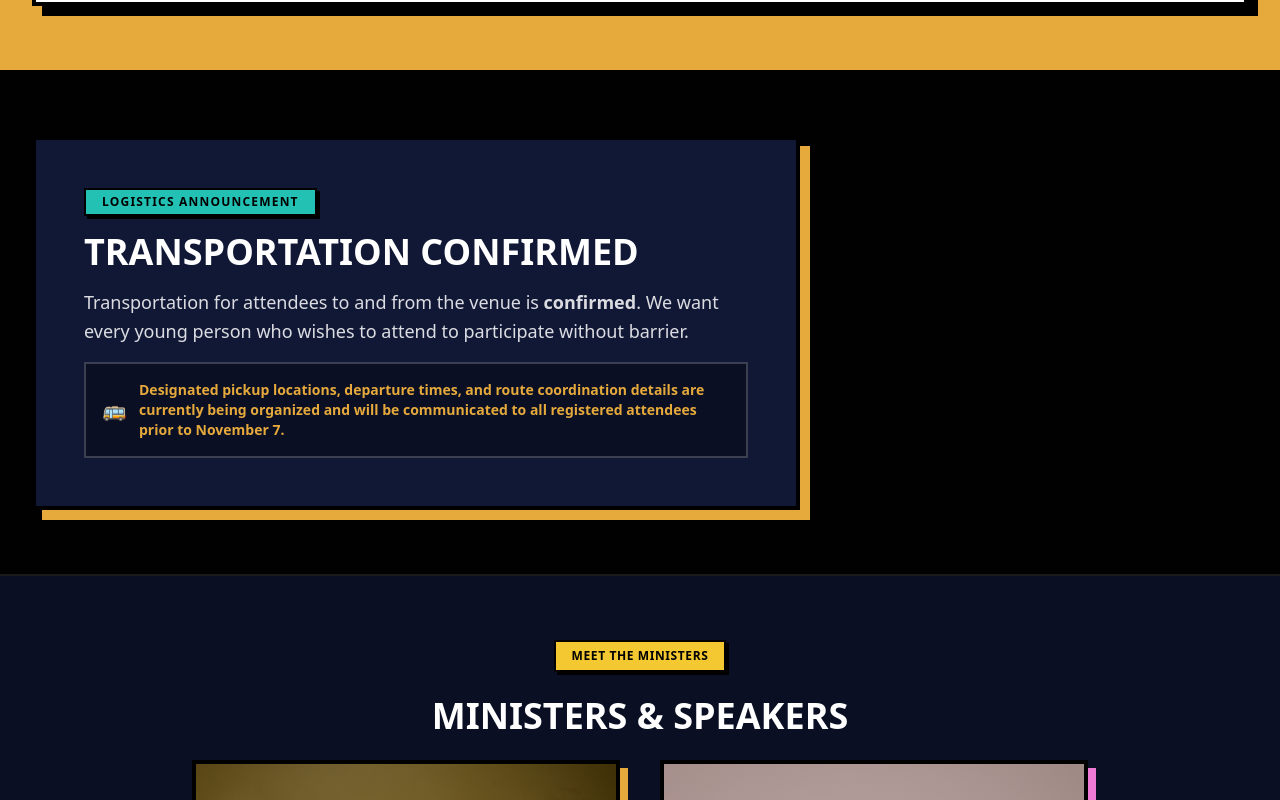
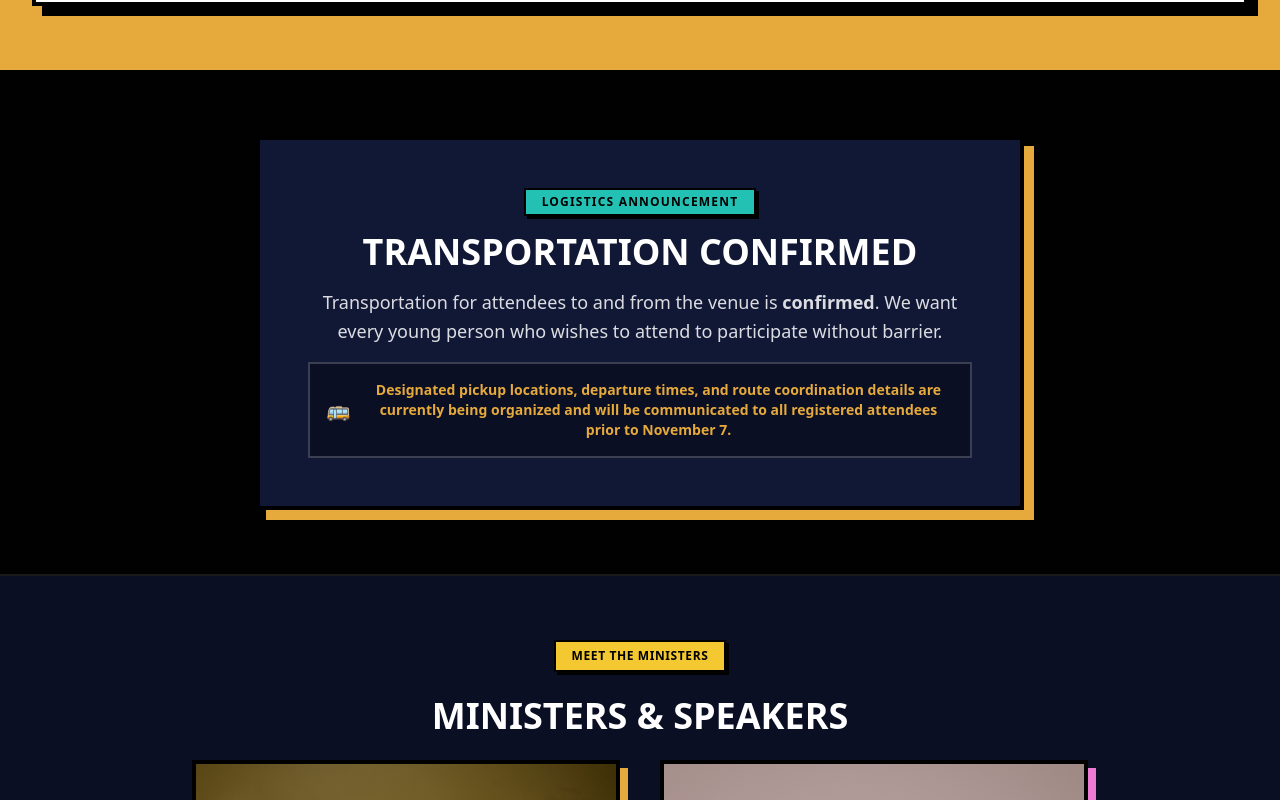
Before and after one commit to philipakintola01-sys/YPS, a Next.js app in the folder yps-app/: page / in a window 1280 px wide. Shown: the part 2240-3040 px from the top of the page. Built offline with nearby package versions, Linux system fonts and the light colour scheme; no server answers; the database is empty.

Commit message:
Center transportation and use emblem-only site icon

```diff
--- a/yps-app/app/page.tsx
+++ b/yps-app/app/page.tsx
@@ -630,7 +630,7 @@ export default function YPSLandingPage() {
       {/* 7. TRANSPORTATION CONFIRMATION SECTION */}
       <section id="transportation" className="w-full bg-[#020101] py-16 px-5 sm:px-6 lg:px-8 border-b-2 border-white/10">
         <div className="max-w-[1380px] mx-auto">
-          <div className="border-4 border-black bg-[#111836] p-5 sm:p-12 shadow-[10px_10px_0px_#E5A93C] max-w-3xl space-y-4">
+          <div className="border-4 border-black bg-[#111836] p-5 sm:p-12 shadow-[10px_10px_0px_#E5A93C] max-w-3xl mx-auto text-center space-y-4">
             <div className="inline-flex border-2 border-black bg-[#23C1B4] px-4 py-1 text-black text-xs font-black uppercase tracking-widest shadow-[3px_3px_0px_#000]">
               LOGISTICS ANNOUNCEMENT
             </div>
```
Also changed, not shown: yps-app/app/icon.png.
